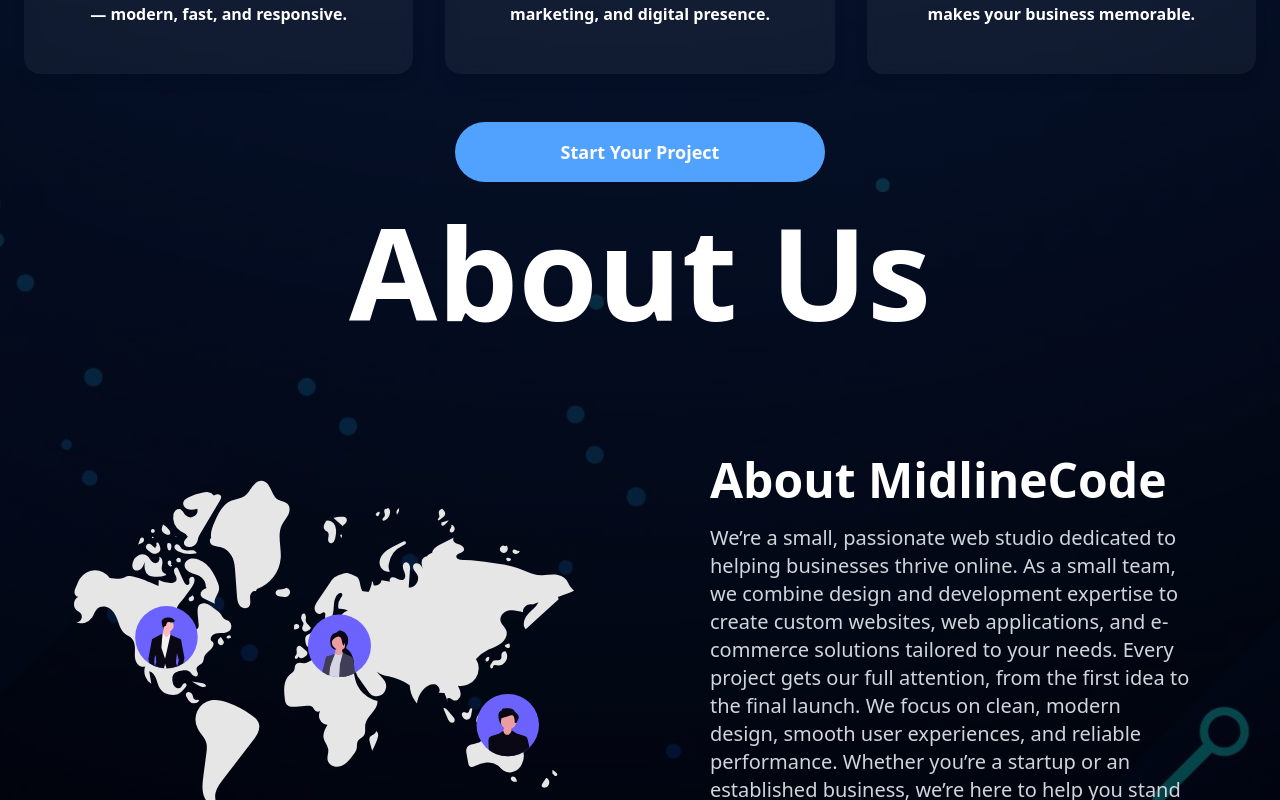
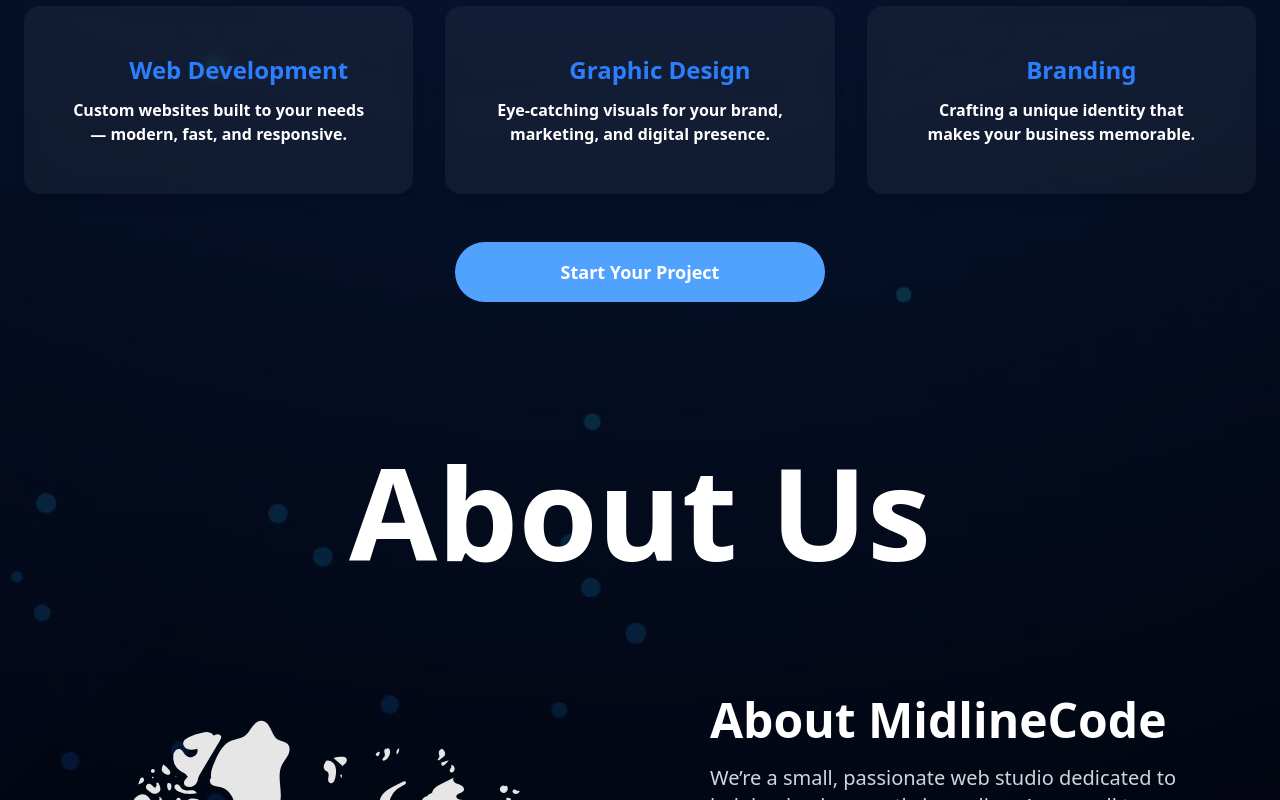
Before and after one commit to ajdinhusetovic/midline-portfolio, a Next.js app: page / in a window 1280 px wide. Shown: the part 1080-1880 px from the top of the page. Built offline with nearby package versions, Linux system fonts and the light colour scheme; some icons are missing.

Commit message:
fix responsiveness

```diff
--- a/app/page.tsx
+++ b/app/page.tsx
@@ -4,7 +4,7 @@
 
 export default function Home() {
   return (
-    <main className="mb-20">
+    <main className="mb-5">
       <Hero />
       <Services />
       <AboutUs />
--- a/components/AboutUs.tsx
+++ b/components/AboutUs.tsx
@@ -5,7 +5,7 @@
   return (
     <section
       id="about-us"
-      className="min-h-screen max-w-7xl mt-30 md:mt-60 xl:mt-[-200px] mx-auto text-white flex flex-col items-center justify-center lg:gap-30"
+      className="min-h-screen max-w-7xl mt-5 md:mt-10 xl:mt-[-80px] mx-auto text-white flex flex-col items-center justify-center lg:gap-30"
     >
       <h1 className="text-4xl md:text-7xl lg:text-9xl font-bold text-center">
         About Us
--- a/components/Services.tsx
+++ b/components/Services.tsx
@@ -31,7 +31,7 @@
   return (
     <section
       id="services"
-      className="relative min-h-screen px-6 flex flex-col justify-center items-center bg-transparent mt-30 md:mt-60 xl:mt-[-200px] max-w-7xl mx-auto"
+      className="relative min-h-screen px-6 flex flex-col justify-center items-center bg-transparent md:mt-10 xl:mt-[-80px] max-w-7xl mx-auto"
     >
       <div className="text-center mb-12">
         <h2 className="text-4xl md:text-7xl lg:text-9xl font-bold text-white mb-4">
```
